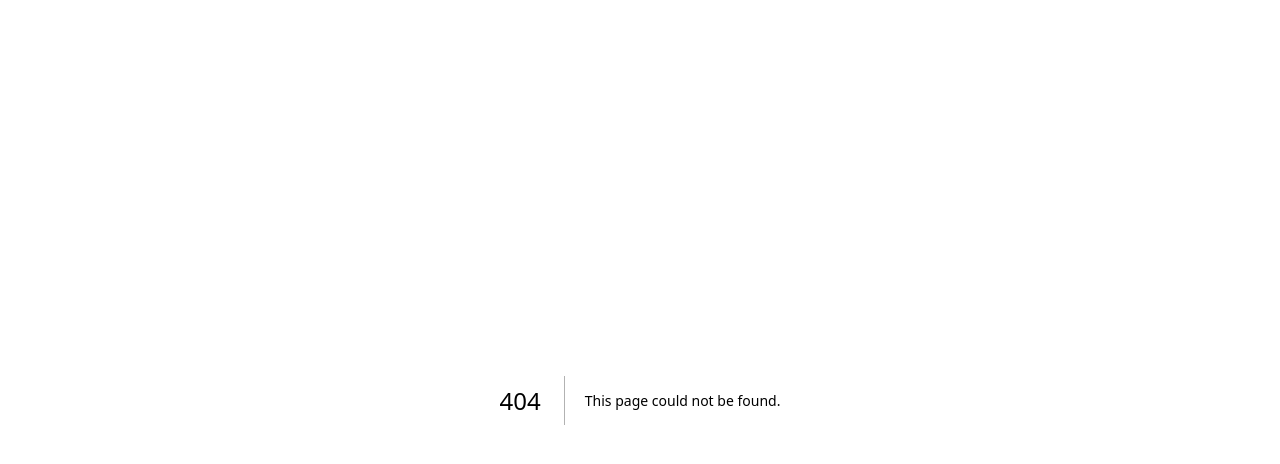
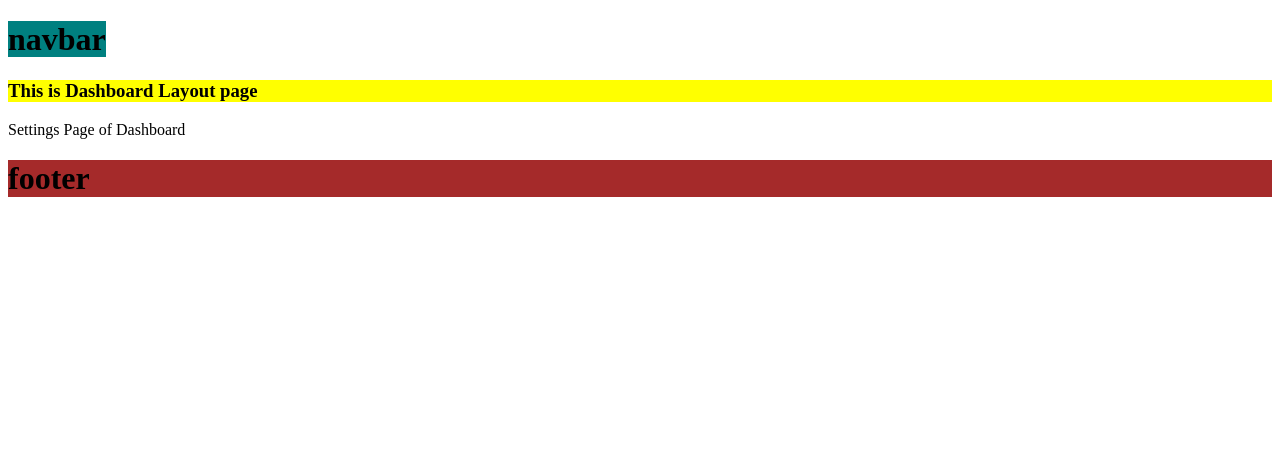
Before and after one commit to Sanjoli06/NextJs-practice, a Next.js app: page /dashboard/settings in a window 1280 px wide. Before the commit this address had no page. Shown: the top 464 px of the page. Built offline with nearby package versions, Linux system fonts and the light colour scheme.

Commit message:
Reusable Layouts

```diff
--- /dev/null
+++ b/app/dashboard/layout.js
@@ -0,0 +1,10 @@
+import React from 'react'
+
+export default function Dashlayout({children}) {
+  return (
+    <div>
+        <h3 style={{backgroundColor:"yellow"}}>This is Dashboard Layout page</h3>
+      {children}
+    </div>
+  )
+}
--- /dev/null
+++ b/app/dashboard/settings/page.js
@@ -0,0 +1,9 @@
+import React from 'react'
+
+export default function Settings() {
+  return (
+    <div>
+      Settings Page of Dashboard
+    </div>
+  )
+}
--- a/app/layout.js
+++ b/app/layout.js
@@ -1,28 +1,10 @@
-import { Geist, Geist_Mono } from "next/font/google";
-import "./globals.css";
-
-const geistSans = Geist({
-  variable: "--font-geist-sans",
-  subsets: ["latin"],
-});
-
-const geistMono = Geist_Mono({
-  variable: "--font-geist-mono",
-  subsets: ["latin"],
-});
-
-export const metadata = {
-  title: "Create Next App",
-  description: "Generated by create next app",
-};
-
 export default function RootLayout({ children }) {
   return (
     <html lang="en">
-      <body
-        className={`${geistSans.variable} ${geistMono.variable} antialiased`}
-      >
+      <body>
+        <h1><navbar style={{backgroundColor: 'teal'}}>navbar</navbar></h1>
         {children}
+        <h1><footer style={{backgroundColor: 'brown'}}>footer</footer></h1>
       </body>
     </html>
   );
```
Also changed, not shown: app/dashboard/page.js (added, +9 -0 lines).
